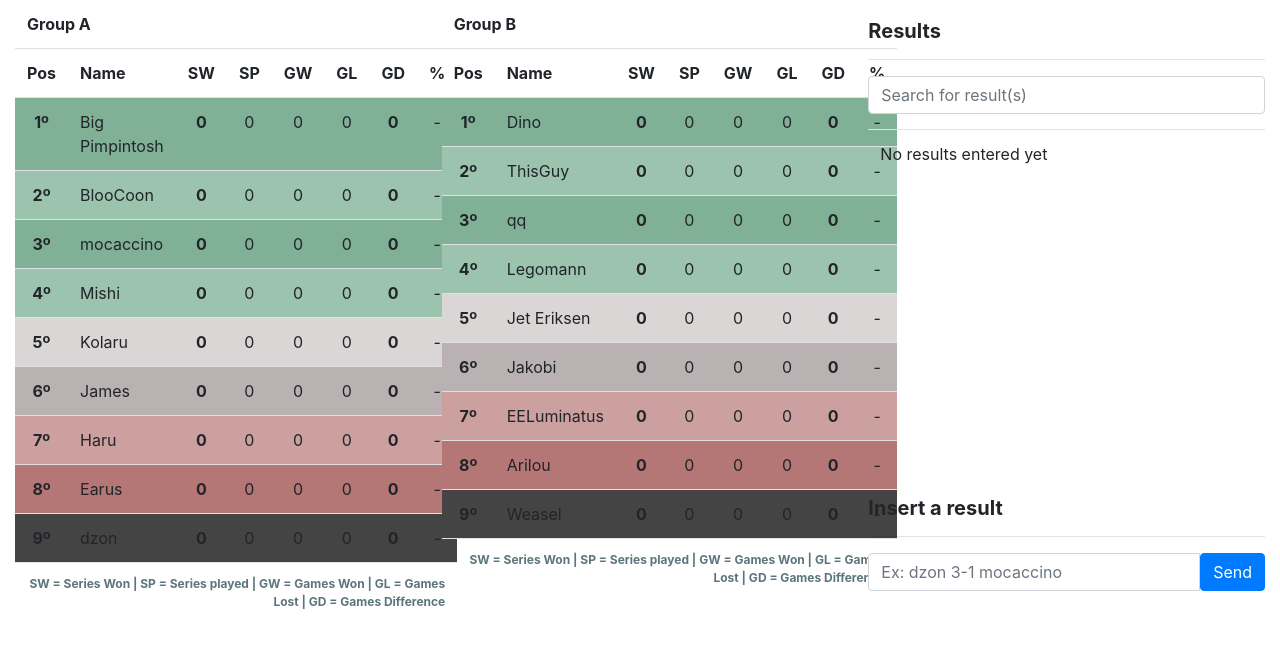
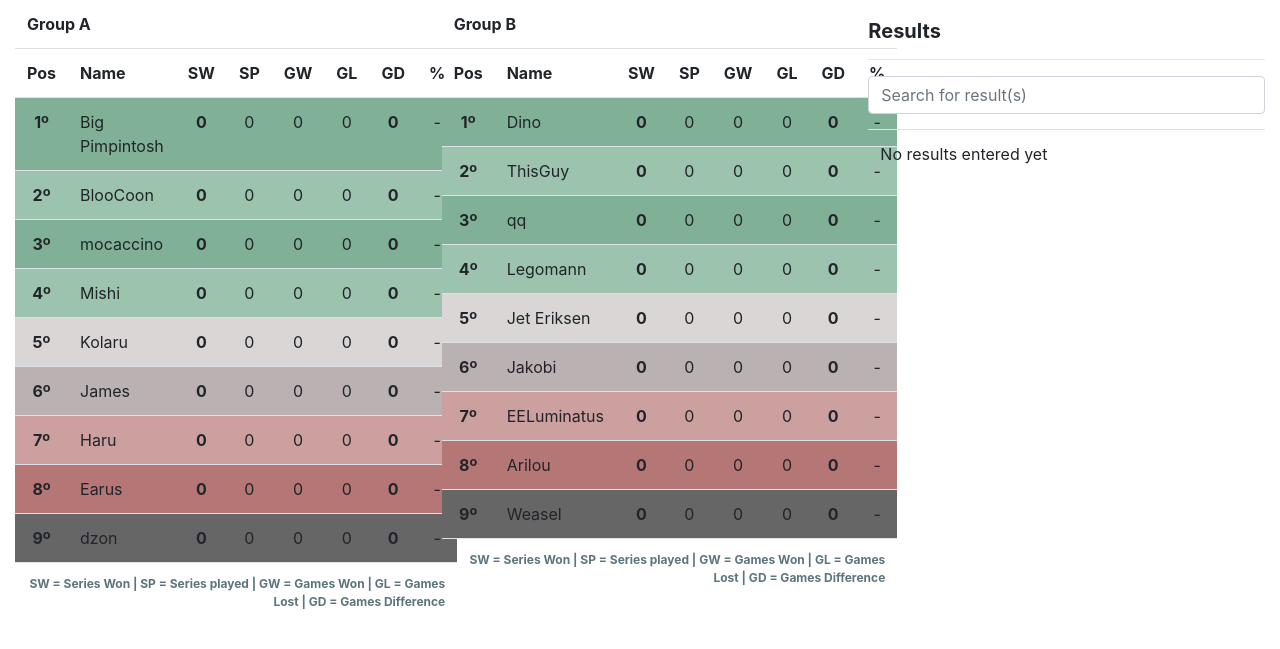
Before and after one commit to realmocaccino/standings-table, a PHP site: page / in a window 1280 px wide. Shown: the part 151-800 px from the top of the page. Run offline with PHP 8.4, Linux system fonts and the light colour scheme.

Commit message:
Only admin manage results

```diff
--- a/index.php
+++ b/index.php
@@ -14,6 +14,8 @@ $quarterFinalists = [];
 
 $regex = "/(.*) (\d-\d) (.*)/";
 
+$isAdmin = (bool) isset($_GET['admin']) and $_GET['admin'];
+
 include(__DIR__ . '/includes/process_results.php');
 include(__DIR__ . '/includes/sort_players.php');
 include(__DIR__ . '/views/index.php');
--- a/public/css/styles.css
+++ b/public/css/styles.css
@@ -57,7 +57,7 @@ h1, h2, h3, h4, h5, h6 {
 }
 
 .position-9 {
-    background-color: #444;
+    background-color: #666;
 }
 
 .results-hr {
@@ -65,8 +65,12 @@ h1, h2, h3, h4, h5, h6 {
 }
 
 #results {
-    height: 400px;
+    height: 380px;
     overflow-y: scroll;
+}
+
+#results.results-long {
+    height: 500px;
 }
 
 #result-search-input {
--- a/views/index.php
+++ b/views/index.php
@@ -79,7 +79,7 @@
                             </div>
                             <div class="row">
                                 <div class="col-12">
-                                    <div id="results">
+                                    <div id="results" <?php if(!$isAdmin) { ?> class="results-long" <?php } ?>>
                                         <div class="input-group">
                                            <input type="text" id="result-search-input" class="form-control" placeholder="Search for result(s)">
                                         </div>
@@ -105,7 +105,11 @@
                                                         }
                                                     ?>
                                                 </td>
-                                                <td width="15%"><a href="actions/delete_result.php?result_id=<?php echo $result['id']; ?>" class="text-danger">delete</a></td>
+                                                <td width="15%">
+                                                    <?php if($isAdmin) { ?>
+                                                        <a href="actions/delete_result.php?result_id=<?php echo $result['id']; ?>" class="text-danger">delete</a>
+                                                    <?php } ?>
+                                                </td>
                                             </tr>
                                             <?php endif; ?>
                                             <?php endforeach; ?>
@@ -116,6 +120,7 @@
                                             <?php endif; ?>
                                         </table>
                                     </div>
+                                    <?php if($isAdmin) { ?>
                                         <h5>
                                             <label for="result-insert-input">Insert a result</label>
                                         </h5>
@@ -131,6 +136,7 @@
                                                 <div class="invalid-feedback d-block"><?php echo $_GET['message']; ?></div>
                                             <?php endif; ?>
                                         </form>
+                                    <?php } ?>
                                 </div>
                             </div>
                         </div>
```
Lines whose indentation alone changed are shown as unchanged.
